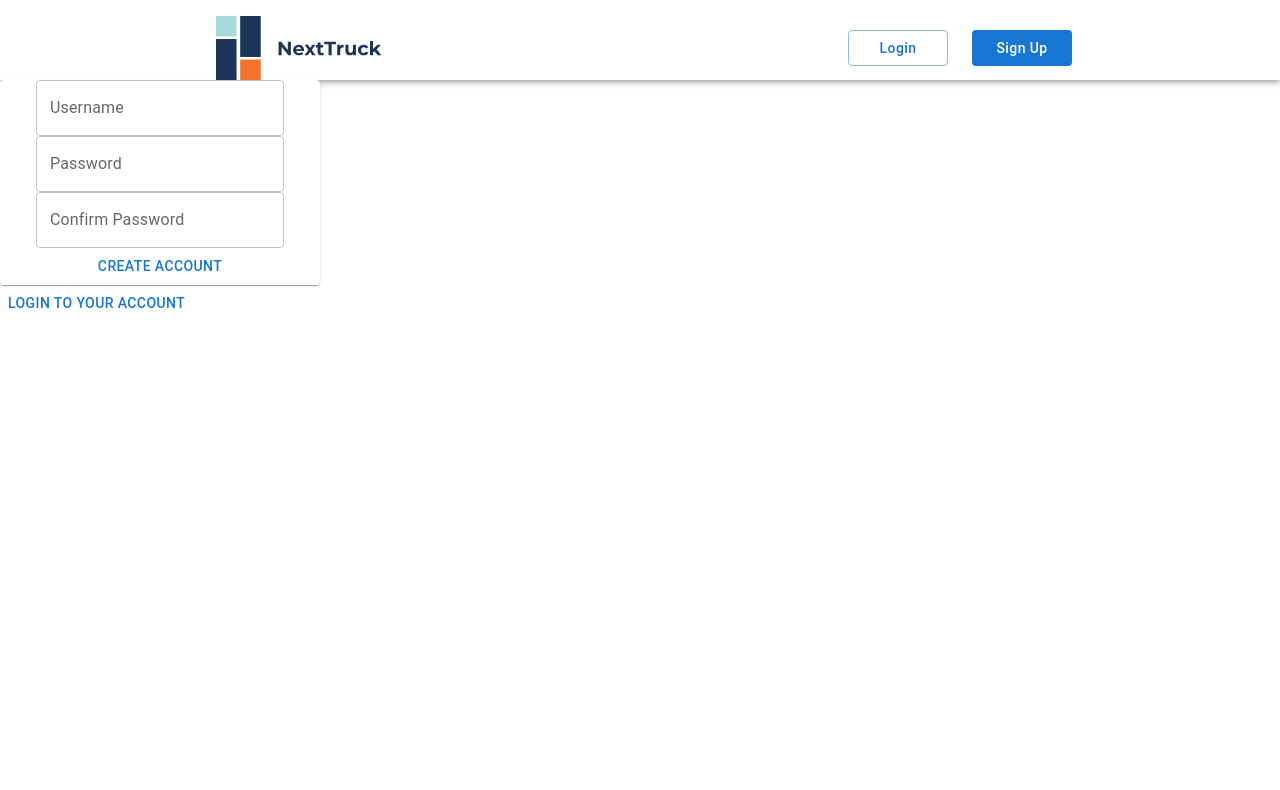
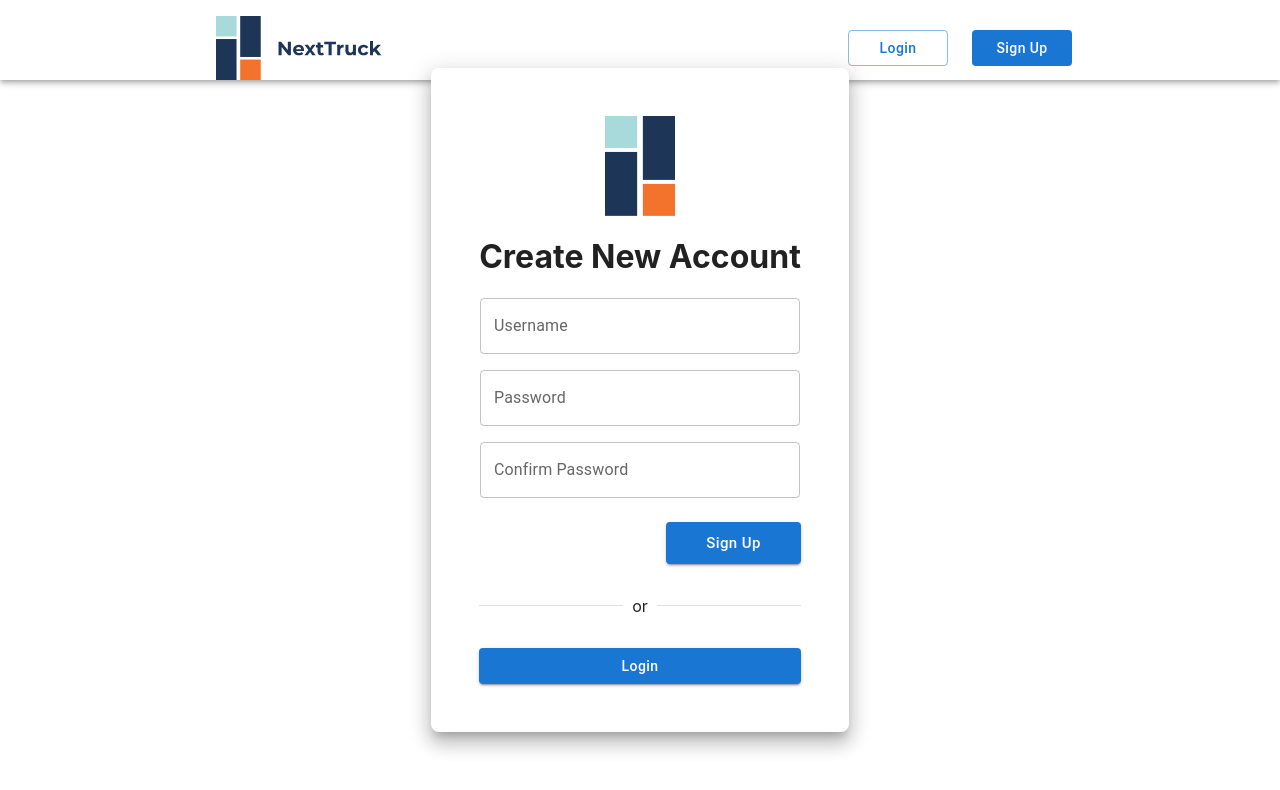
Before and after one commit to mgiang2015/PsaCodesprint, a React (Create React App) app in the folder client/: page /signup in a window 1280 px wide. Shown: the top 790 px of the page. Built offline with nearby package versions, Linux system fonts and the light colour scheme.

Commit message:
add sign up page

```diff
--- a/client/src/UserAuth/LoginPage.js
+++ b/client/src/UserAuth/LoginPage.js
@@ -36,7 +36,7 @@ export default function LoginPage() {
                     <Divider style={{width:'100%'}}>or</Divider>
 
                     <PaddingY padding={2} />
-                    <Button variant="contained" sx={{display: 'flex', px: 5, textTransform: 'none', width: '100%'}}>Login</Button>
+                    <Button variant="contained" sx={{display: 'flex', px: 5, textTransform: 'none', width: '100%'}} href="/signup">Sign Up</Button>
                 </Paper>
             </form>
         </Container>
--- a/client/src/UserAuth/SignupPage.js
+++ b/client/src/UserAuth/SignupPage.js
@@ -1,7 +1,8 @@
 import React from "react";
 import { useForm } from "react-hook-form";
-import { Box, Paper, TextField, Button } from '@mui/material';
-
+import { Paper, TextField, Button, Container, Box, Divider } from '@mui/material';
+import { Logo } from "../assets/exportLogo";
+import { PaddingY } from "../Utils/Padding";
 
 export default function SignupPage() {
 	const { register, handleSubmit } = useForm();
@@ -11,19 +12,35 @@ export default function SignupPage() {
 	}
 
 	return (
-	<Box>
+        <Container sx={{height: "80vh", width: "100%", alignItems:"center", justifyContent: "center", display: "flex"}}>
             <form onSubmit={handleSubmit(onSubmit)}>
-			<Paper sx={{ display: 'flex',
+                <Paper elevation={12}
+                    sx={{ display: 'flex',
                         flexDirection: 'column',
                         alignItems: 'center',
-										width: 1/4 }}>
+                        px: 6,
+                        py: 6,
+                        borderRadius: 2
+                    }}>
+                    <Logo height={100}/>
+                    <h1>Create New Account</h1>
+                    <Box sx={{flexDirection: 'column',display: 'flex', gap: 2, width: "40vh"}}>
                         <TextField label="Username" variant="outlined" {...register("Username")} />
                         <TextField label="Password" variant="outlined" type="password"  {...register("Password")}/>
                         <TextField label="Confirm Password" variant="outlined" type="password" {...register("Confirm")}/>
-				<Button>Create Account</Button>
+                    </Box>
+                    <PaddingY padding={1.5} />
+                    <Box sx={{display: 'flex', justifyContent: 'flex-end', width: "100%"}}>
+                        <Button size="large" variant="contained" sx={{display: 'flex', px: 5, textTransform: 'none'}}>Sign Up</Button>
+                    </Box>
+                    <PaddingY padding={2} />
+
+                    <Divider style={{width:'100%'}}>or</Divider>
+
+                    <PaddingY padding={2} />
+                    <Button variant="contained" sx={{display: 'flex', px: 5, textTransform: 'none', width: '100%'}} href="/login">Login</Button>
                 </Paper>
             </form>
-		<Button>Login to Your Account</Button>
-	</Box>
+        </Container>
 	)
 }
```
Lines whose indentation alone changed are shown as unchanged.
